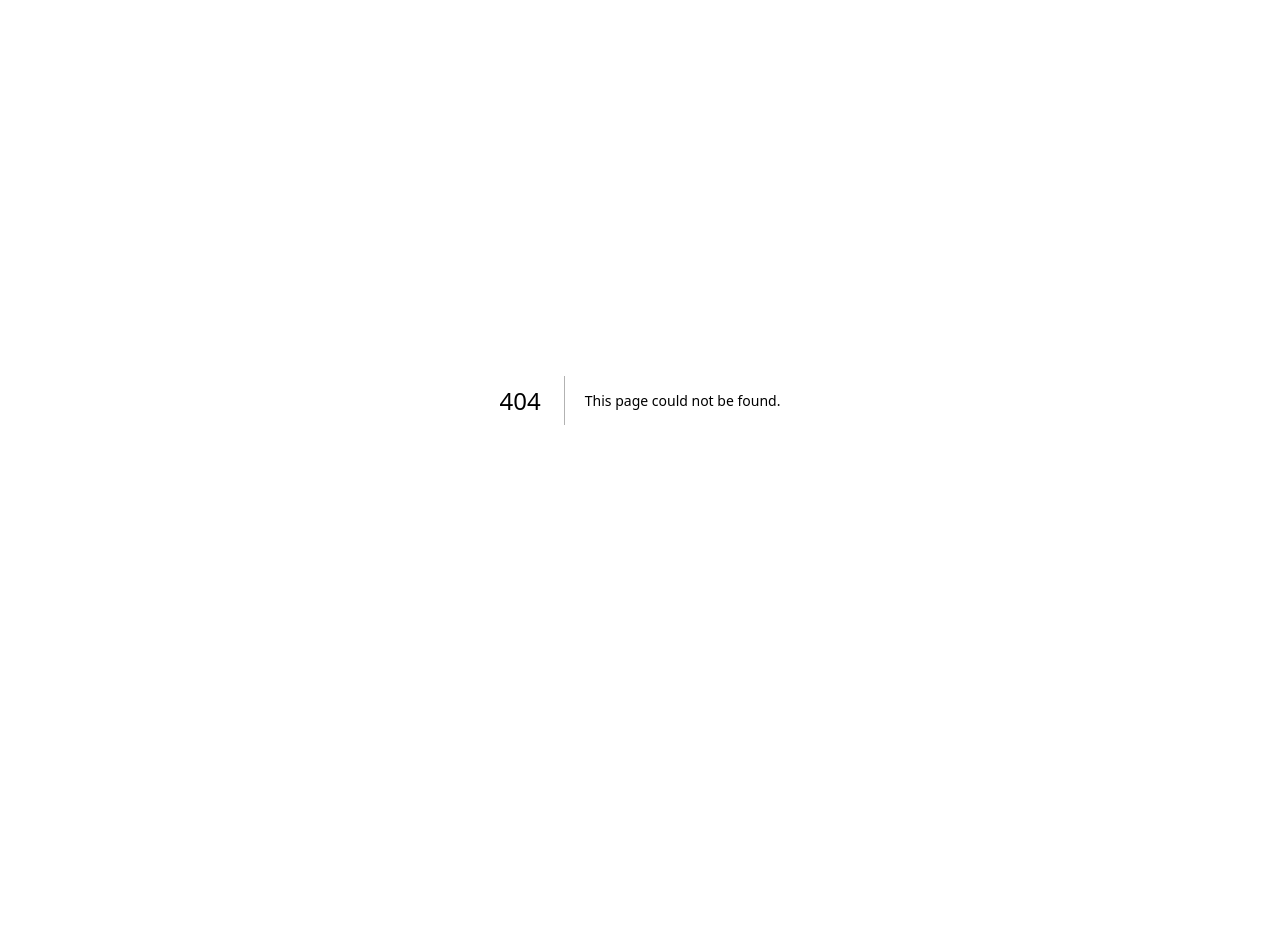
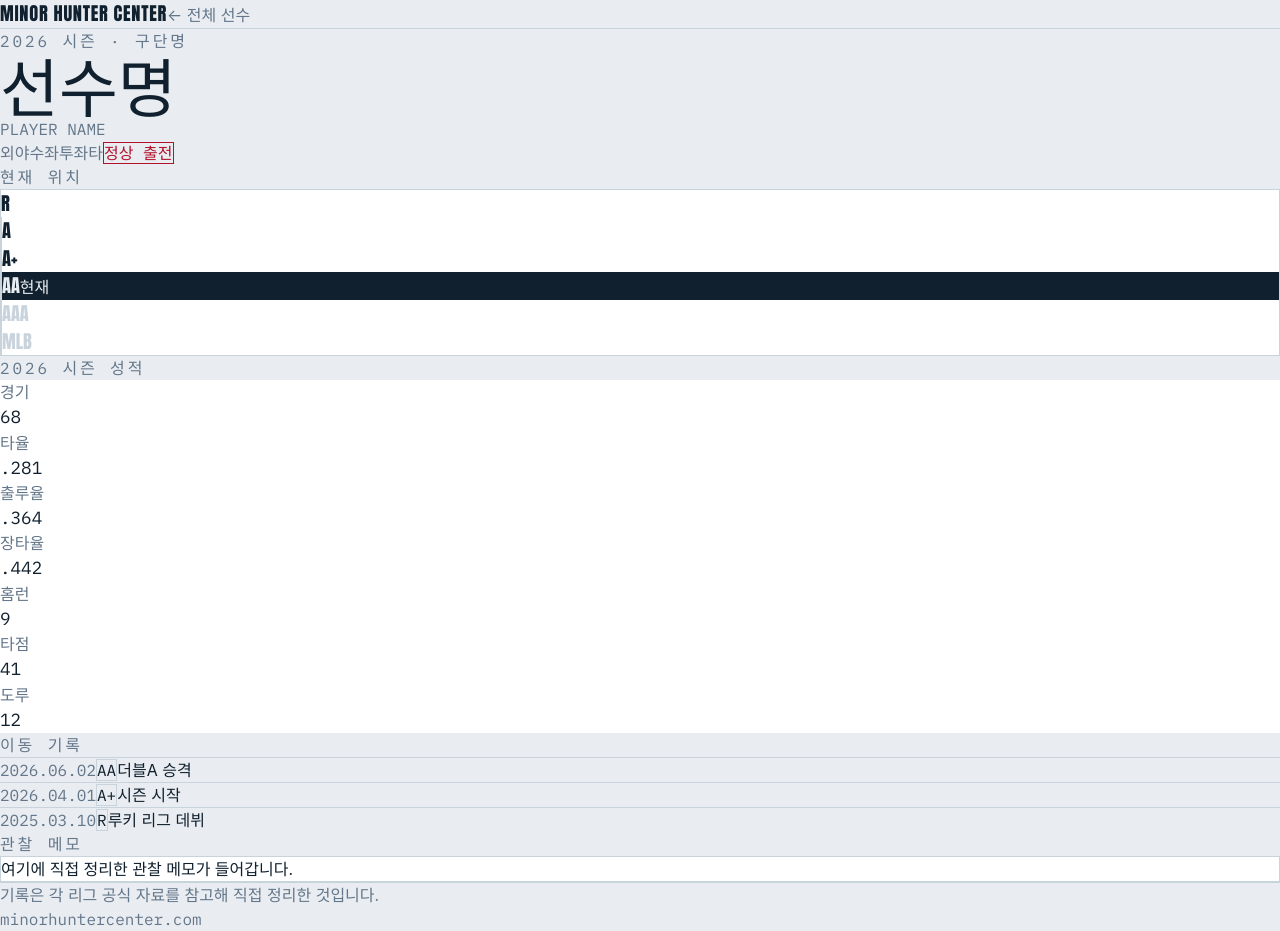
Before and after one commit to uli42852-commits/minorhunter, a Next.js app: page /players/sample-1 in a window 1280 px wide. Before the commit this address had no page. Before the commit the page ends 800 px from the top, so only its background shows below. Built offline with nearby package versions, Linux system fonts and the light colour scheme; a web font is replaced by a local one.

Commit message:
Create page.jsx

```diff
--- /dev/null
+++ b/app/players/[slug]/page.jsx
@@ -0,0 +1,89 @@
+import { C, F, LEVEL_ORDER } from "../../../lib/theme";
+import { players } from "../../../lib/data";
+import { notFound } from "next/navigation";
+
+export function generateStaticParams() {
+  return players.map((p) => ({ slug: p.slug }));
+}
+
+function Eyebrow({ children }) {
+  return <div className="text-xs uppercase mb-3" style={{ fontFamily: F.data, color: C.slate, letterSpacing: "0.18em" }}>{children}</div>;
+}
+
+export default function PlayerPage({ params }) {
+  const player = players.find((p) => p.slug === params.slug);
+  if (!player) return notFound();
+  const currentIdx = LEVEL_ORDER.indexOf(player.level);
+
+  return (
+    <div style={{ background: C.paper, color: C.ink, fontFamily: F.body }} className="min-h-screen">
+      <header className="flex items-center justify-between px-5 sm:px-10 py-4" style={{ borderBottom: `1px solid ${C.rule}` }}>
+        <a href="/" style={{ fontFamily: F.display, fontSize: "1.15rem", letterSpacing: "0.04em" }}>MINOR HUNTER CENTER</a>
+        <a href="/" className="text-sm hover:underline" style={{ color: C.slate }}>← 전체 선수</a>
+      </header>
+
+      <main className="max-w-4xl mx-auto px-5 sm:px-10">
+        <section className="pt-12 pb-8">
+          <Eyebrow>{player.season} 시즌 · {player.org}</Eyebrow>
+          <div className="flex flex-wrap items-end gap-x-4 gap-y-2 mb-4">
+            <h1 style={{ fontFamily: F.display, fontSize: "clamp(2.4rem, 8vw, 4rem)", lineHeight: 1 }}>{player.name}</h1>
+            <span className="text-sm pb-1" style={{ fontFamily: F.data, color: C.slate }}>{player.nameEn}</span>
+          </div>
+          <div className="flex flex-wrap gap-x-5 gap-y-1 text-sm" style={{ color: C.slate }}>
+            <span>{player.position}</span><span>{player.bats}</span>
+            <span className="px-2" style={{ color: C.stamp, border: `1px solid ${C.stamp}`, fontFamily: F.data }}>{player.status}</span>
+          </div>
+        </section>
+
+        <section className="pb-12">
+          <Eyebrow>현재 위치</Eyebrow>
+          <div className="flex items-stretch" style={{ border: `1px solid ${C.rule}`, background: C.panel }}>
+            {LEVEL_ORDER.map((lv, i) => {
+              const reached = i <= currentIdx, isNow = i === currentIdx;
+              return (
+                <div key={lv} className="flex-1 flex flex-col items-center justify-center py-5" style={{ borderLeft: i === 0 ? "none" : `1px solid ${C.rule}`, background: isNow ? C.ink : "transparent" }}>
+                  <span style={{ fontFamily: F.display, fontSize: "1.15rem", color: isNow ? C.paper : reached ? C.ink : C.rule }}>{lv}</span>
+                  {isNow && <span className="text-xs mt-1" style={{ fontFamily: F.data, color: C.paper }}>현재</span>}
+                </div>
+              );
+            })}
+          </div>
+        </section>
+
+        <section className="pb-12">
+          <Eyebrow>{player.season} 시즌 성적</Eyebrow>
+          <div className="grid grid-cols-3 sm:grid-cols-7 gap-px" style={{ background: C.rule }}>
+            {player.line.map((s) => (
+              <div key={s.k} className="p-4 text-center" style={{ background: C.panel }}>
+                <div className="text-xs mb-1" style={{ color: C.slate }}>{s.k}</div>
+                <div style={{ fontFamily: F.data, fontSize: "1.1rem" }}>{s.v}</div>
+              </div>
+            ))}
+          </div>
+        </section>
+
+        <section className="pb-12">
+          <Eyebrow>이동 기록</Eyebrow>
+          <ul>
+            {player.timeline.map((t, i) => (
+              <li key={i} className="flex items-center gap-4 py-4" style={{ borderTop: `1px solid ${C.rule}` }}>
+                <span className="text-xs w-24 shrink-0" style={{ fontFamily: F.data, color: C.slate }}>{t.date}</span>
+                <span className="text-xs px-2 py-1 w-14 text-center shrink-0" style={{ border: `1px solid ${C.rule}`, fontFamily: F.data }}>{t.level}</span>
+                <span className="text-sm">{t.note}</span>
+              </li>
+            ))}
+          </ul>
+        </section>
+
+        <section className="pb-16">
+          <Eyebrow>관찰 메모</Eyebrow>
+          <p className="text-sm leading-relaxed p-6" style={{ background: C.panel, border: `1px solid ${C.rule}`, color: C.ink }}>{player.note}</p>
+        </section>
+      </main>
+
+      <footer className="px-5 sm:px-10 py-8 text-xs" style={{ borderTop: `1px solid ${C.rule}`, color: C.slate }}>
+        <div className="max-w-4xl mx-auto"><p className="mb-1">기록은 각 리그 공식 자료를 참고해 직접 정리한 것입니다.</p><p style={{ fontFamily: F.data }}>minorhuntercenter.com</p></div>
+      </footer>
+    </div>
+  );
+}
```
